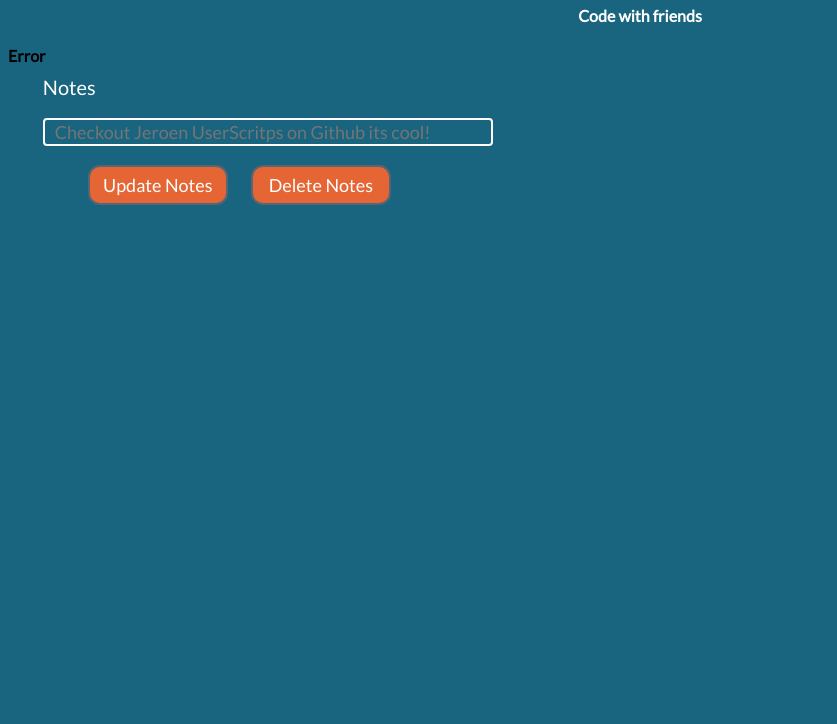
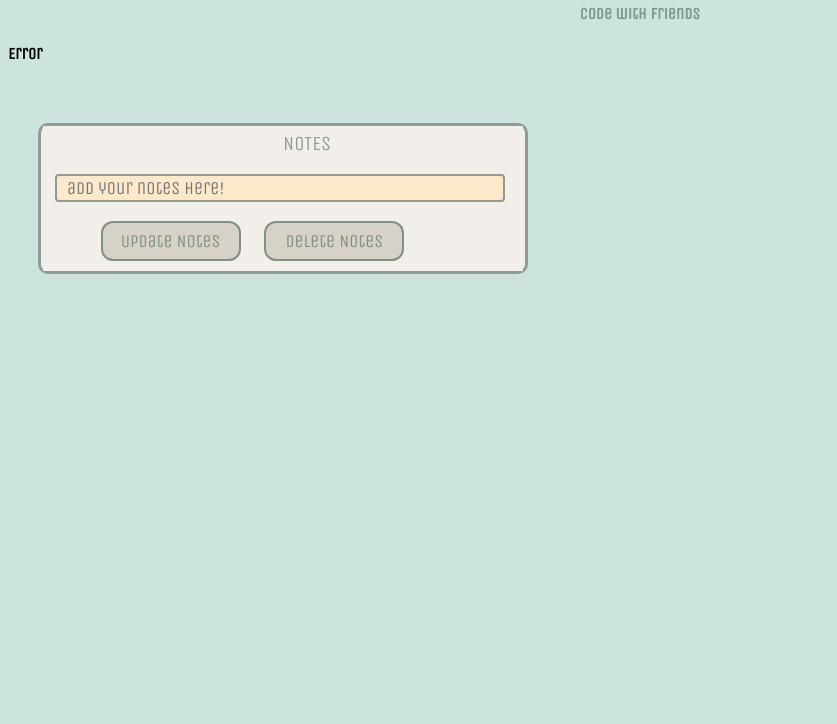
Before and after one commit to sreyas-kv/pairprogramming-3, a website: page public/pages/hello.html in a window 1280 px wide. Shown: the part 76-800 px from the top of the page, without its empty margins (0-837 px from the left). Drawn offline with nearby package versions, Linux system fonts and the light colour scheme; no server answers.

Commit message:
Changed the colors

```diff
--- a/public/css/hello.css
+++ b/public/css/hello.css
@@ -1,28 +1,43 @@
 * {
     box-sizing: border-box;
     font-family: 'Lato', sans-serif;
-    background: #19647E;
-}
-
-body * {
-    box-sizing: border-box;
+    background-color: #CCE3DE;
+    /* background-image: url('https://images.unsplash.com/32/Mc8kW4x9Q3aRR3RkP5Im_IMG_4417.jpg?ixlib=rb-0.3.5&ixid=eyJhcHBfaWQiOjEyMDd9&s=962fdbcc8d5031658056ef47fded4b7b&auto=format&fit=crop&w=1650&q=80'); */
+    font-family: 'Unica One', cursive;
 }
 
 h1,
 h4 {
     text-align: center;
-    color: #FFFFFF;
+    color: #3d59528c;
 }
 
-.profile {
+.profile-parent {
+    /* display: inline-block; */
+    display: grid;
+    grid-template-columns: 200px 20px;
+    /* grid-row-gap: 2px; */
+    border: solid 3px #3d59528c;
+    width: 500px;
+    margin-bottom: 10px;
+    float: left;
+}
+
+.box_half {
+    float: left;
+    width: 50%;
+}
+
+.container {
     display: inline-block;
 }
 
 .profile-div {
-    width: 400px;
-    height: 120px;
+    width: 250px;
+    /* height: 120px; */
     padding-left: 20px;
-    margin-top: 10px;
+    margin-top: 5px;
+    margin-bottom: 5px;
 }
 
 img {
@@ -33,63 +48,57 @@ img {
 
 .avtar-div {
     margin-left: 10px;
+    margin-top: 5px;
 }
 
 .container-parent {
-    margin-top: 20px;
+    /* margin-top: 20px; */
     margin-left: 30px;
     margin-right: auto;
     width: auto;
     float: left;
-}
-
-.box_half {
-    width: 50%;
-    height: auto;
-    float: left;
-}
-
-.demo-form fieldset {
-    padding: 0;
-    margin-left: 0;
-    margin-right: 0;
-    margin-bottom: 0;
-    border: none;
-}
-
-.update_notes {
-    position: relative;
-    width: auto;
-    display: inline-block;
+    /* border: solid 4px black; */
 }
 
 fieldset {
-    padding: 0;
+    /* padding: 0;
     margin-top: 10px;
-    margin-left: 10px;
+    margin-left: auto;
     margin-right: 0;
-    margin-bottom: 0;
+    margin-bottom: 0; */
+    /* position: relative;*/
+    /* display: inline-block; */
+    /* padding-left: 700px;
+    padding-top: -400px; */
     border: none;
     width: auto;
-    color: #FFFFFF;
+    color: #3d59528c;
+    background-color: #F2EFEA;
+}
+
+.container {
+    display: inline-block;
 }
 
 .notes-notes {
     font-size: 20px;
-    color: #FFFFFF;
+    color: #3d59528c;
+    margin-left: 50%;
+    background-color: #F2EFEA;
 }
 
 .notes-text {
     width: 450px;
     padding-left: 10px;
     border-radius: 4px;
-    border: 2px solid #576574;
+    border: 2px solid black;
 }
 
 .notes {
     padding-left: 10px;
     font-size: 20px;
-    color: #FFFFFF;
+    color: #3d59528c;
+    background-color: #F2EFEA;
 }
 
 .update_notes_button,
@@ -99,9 +108,9 @@ fieldset {
     width: 140px;
     text-align: center;
     font-size: 18px;
-    background: #E56634;
-    color: #FFFFFF;
-    border: 2px solid #576574;
+    background: #d6d2c7;
+    color: #3d59528c;
+    border: 2px solid #3d59528c;
     border-radius: 12px;
 }
 
@@ -111,14 +120,33 @@ fieldset {
 }
 
 input[type=text] {
-    color: #FFFFFF;
+    color: #3d59528c;
     font-size: 18px;
-    border: 2px solid #FFFFFF;
+    border: 2px solid #3d59528c;
+    background-color: #FCE8CA;
+}
+
+.update_notes {
+    border: 3px solid #3d59528c;
+    border-radius: 10px;
+    margin-top: 60px;
+    width: 490px;
+    background-color: #F2EFEA;
+}
+
+form {
+    background-color: #F2EFEA;
+}
+
+.notes-added {
+    background-color: #F2EFEA;
 }
 
 
 /* Responsive Deisgn */
 
+
+/*
 .container-parent {
     max-width: 1000px;
     padding-left: 20px;
@@ -134,24 +162,28 @@ input[type=text] {
 
 .container-parent::after {
     clear: both;
-}
+} */
 
-.centered {
+
+/* .centered {
     float: left;
     padding-left: 1.04166666%;
     padding-right: 1.04166666%;
-}
+} */
 
+
+/*
 .profile-div {
-    color: #FFFFFF;
-}
+    color: #3d59528c;
+} */
 
 
 /* Mobile Defaults */
 
-.centered {
+
+/* .centered {
     width: 100%;
-}
+} */
 
 
 /* Non Mobile Grid */
--- a/public/css/index.css
+++ b/public/css/index.css
@@ -1,46 +1,52 @@
 * {
-    background: url('https://images.fabric.com/images/693/693/0339954.jpg');
+    background-color: #CCE3DE;
     background-size: cover;
+    font-family: 'Unica One', cursive;
 }
 
 header {
     margin-top: 50px;
     text-align: center;
-    color: #EEF5DB;
+    color: #3d59528c;
 }
 
 main {
-    width: 350px;
+    width: 420px;
     margin: 0 auto;
 }
 
 .col-1 {
+    text-align: center;
     margin: auto;
     width: 400px;
     padding: 10px;
     height: auto;
-    border: 3px solid #EEF5DB;
+    border: 3px solid #3d59528c;
     font-size: 20px;
-    color: #EEF5DB;
+    color: #3d59528c;
     border-radius: 12px;
+    background: #d6d2c7;
 }
 
 p {
     width: 250px;
     display: inline-block;
     margin-left: 10px;
+    background: #d6d2c7;
 }
 
 h3 {
     width: 350px;
     display: inline-block;
     margin-left: 10px;
+    background: #d6d2c7;
 }
 
 .index-span {
     display: inline-block;
     width: 350px;
     text-align: center;
+    background: #d6d2c7;
 }
 
 .index-signup,
@@ -50,10 +56,10 @@ h3 {
     width: 80px;
     text-align: center;
     font-size: 18px;
-    color: #EEF5DB;
-    border: 2px solid #EEF5DB;
+    color: #3d59528c;
+    border: 2px solid #3d59528c;
     border-radius: 6px;
-    background: #37392E;
+    background: #F2EFEA;
     width: 120px;
 }
 
--- a/public/css/login.css
+++ b/public/css/login.css
@@ -1,12 +1,14 @@
 * {
-    background-image: url('https://images.unsplash.com/32/Mc8kW4x9Q3aRR3RkP5Im_IMG_4417.jpg?ixlib=rb-0.3.5&ixid=eyJhcHBfaWQiOjEyMDd9&s=962fdbcc8d5031658056ef47fded4b7b&auto=format&fit=crop&w=1650&q=80');
-    background-size: cover;
+    /* background-image: url('https://images.unsplash.com/32/Mc8kW4x9Q3aRR3RkP5Im_IMG_4417.jpg?ixlib=rb-0.3.5&ixid=eyJhcHBfaWQiOjEyMDd9&s=962fdbcc8d5031658056ef47fded4b7b&auto=format&fit=crop&w=1650&q=80'); */
+    font-family: 'Unica One', cursive;
+    background-color: #CCE3DE;
+    /* background-size: cover; */
 }
 
 header {
     margin-top: 50px;
     text-align: center;
-    color: #FFFFFF;
+    color: #3d59528c;
 }
 
 main {
@@ -18,57 +20,57 @@ label {
     width: 150px;
     display: inline-block;
     margin-left: 10px;
-    background: #37392E;
+    background: #d6d2c7;
 }
 
 .login-form {
     margin: 10px;
-    background: #37392E;
+    background: #d6d2c7;
 }
 
 .span-login {
     display: inline-block;
     width: 282px;
     text-align: right;
-    background: #37392E;
+    background: #d6d2c7;
 }
 
 input[type=text],
 input[type=password],
 .login-login {
-    background: #19647E;
-    color: #FFFFFF;
+    background: #F2EFEA;
+    color: #3d59528c;
     font-size: 18px;
     border-radius: 3px;
 }
 
 input[type=text],
 input[type=password] {
-    border: 2px solid #E56634;
+    border: 2px solid #3d59528c;
 }
 
 .login-login {
-    background: #37392E;
+    background: #d6d2c7;
     text-align: center;
     margin-left: 40%;
     font-size: 25px;
 }
 
 fieldset {
-    background: #37392E;
-    color: #FFFFFF;
+    background: #d6d2c7;
+    color: #3d59528c;
     font-size: 18px;
     border-radius: 12px;
-    border: 2px solid #E56634;
+    border: 2px solid #3d59528c;
 }
 
 .login-button,
 .login-cancel {
     text-align: center;
     font-size: 18px;
-    border: 2px solid #E56634;
-    color: #FFFFFF;
-    background: #19647E;
+    border: 2px solid #3d59528c;
+    color: #3d59528c;
+    background: #F2EFEA;
     border-radius: 12px;
     padding: 5px;
     width: 120px;
--- a/public/css/signup.css
+++ b/public/css/signup.css
@@ -1,13 +1,15 @@
 * {
     /* background-image: linear-gradient(120deg, #84fab0 0%, #8fd3f4 100%); */
-    background-image: url('https://images.unsplash.com/32/Mc8kW4x9Q3aRR3RkP5Im_IMG_4417.jpg?ixlib=rb-0.3.5&ixid=eyJhcHBfaWQiOjEyMDd9&s=962fdbcc8d5031658056ef47fded4b7b&auto=format&fit=crop&w=1650&q=80');
+    /* background-image: url('https://images.unsplash.com/32/Mc8kW4x9Q3aRR3RkP5Im_IMG_4417.jpg?ixlib=rb-0.3.5&ixid=eyJhcHBfaWQiOjEyMDd9&s=962fdbcc8d5031658056ef47fded4b7b&auto=format&fit=crop&w=1650&q=80'); */
+    background-color: #CCE3DE;
     background-size: cover;
+    font-family: 'Unica One', cursive;
 }
 
 header {
     margin-top: 50px;
     text-align: center;
-    color: #FFFFFF;
+    color: #3d59528c;
 }
 
 main {
@@ -19,57 +21,57 @@ label {
     width: 150px;
     display: inline-block;
     margin-left: 10px;
-    background: #37392E;
+    background: #d6d2c7;
 }
 
 .signup-form {
     margin: 10px;
-    background: #37392E;
+    background: #d6d2c7;
 }
 
 .span-button {
     display: inline-block;
     width: 282px;
     text-align: right;
-    background: #37392E;
+    background: #d6d2c7;
 }
 
 input[type=text],
 input[type=password],
 .signup-signup {
-    background: #19647E;
-    color: #FFFFFF;
+    background: #F2EFEA;
+    color: #3d59528c;
     font-size: 18px;
     border-radius: 3px;
 }
 
 input[type=text],
 input[type=password] {
-    border: 2px solid #E56634;
+    border: 2px solid #3d59528c;
 }
 
 .signup-signup {
-    background: #37392E;
+    background: #d6d2c7;
     text-align: center;
     margin-left: 50%;
     font-size: 25px;
 }
 
 fieldset {
-    background: #37392E;
-    color: #FFFFFF;
+    background: #d6d2c7;
+    color: #3d59528c;
     font-size: 18px;
     border-radius: 12px;
-    border: 2px solid #E56634;
+    border: 2px solid #3d59528c;
 }
 
 .signup-button,
 .signup-cancel {
     text-align: center;
     font-size: 18px;
-    border: 2px solid #E56634;
-    color: #FFFFFF;
-    background: #19647E;
+    border: 2px solid #3d59528c;
+    color: #3d59528c;
+    background: #F2EFEA;
     border-radius: 12px;
     padding: 5px;
     width: 120px;
--- a/public/js/hello.js
+++ b/public/js/hello.js
@@ -42,7 +42,7 @@ function renderUserDetails(info) {
         <div class="profile profile-div details">
         <p>${name}</p>
         <p>${location}</p>
-        <a href=${htmlUrl}>View ${userName}'s Github profile</a>
+        <a href=${htmlUrl}>${userName}'s Github profile</a>
         </div>
         </div>
         `
@@ -117,7 +117,7 @@ function renderNotes(existingNotes) {
     const notes = existingNotes;
     const notesRender = `
     <div class="notes-parent">
-    <p>${notes}</p>
+    <p class="notes-added">${notes}</p>
     `
     const notesOutputEelement = $('.notes');
     notesOutputEelement.prop('hidden', false).append(notesRender);
--- a/public/pages/hello.html
+++ b/public/pages/hello.html
@@ -6,13 +6,14 @@
     <title>Code with a new friend</title>
     <script src="https://code.jquery.com/jquery-3.2.1.min.js" integrity="sha256-hwg4gsxgFZhOsEEamdOYGBf13FyQuiTwlAQgxVSNgt4=" crossorigin="anonymous"></script>
     <link href="/css/hello.css" rel="stylesheet" type="text/css">
-    <link href="https://fonts.googleapis.com/css?family=Lato" rel="stylesheet">
+    <link href="https://fonts.googleapis.com/css?family=Unica+One" rel="stylesheet">
+    <!-- <link href="https://fonts.googleapis.com/css?family=Lato" rel="stylesheet"> -->
 </head>
 
 <body>
     <header role="header">
-        <h1>{ Pair Programming } </h1>
-        <h4>Code with friends</h4>
+        <h1>{ PAIR PROGRAMMING } </h1>
+        <h4>code with friends</h4>
     </header>
     <main role="main">
         <div class="container-1 sub-container error" name="user-details"></div>
@@ -21,14 +22,14 @@
                 <div class="container box_half github_users" name="git-users"></div>
                 <div class="container box_half update_notes" name="update_notes">
                     <fieldset>
-                        <span class="notes-notes">Notes</span>
+                        <span class="notes-notes">NOTES</span>
                         <form class="notes-form" name="notes-form" role="notes form">
-                            <br><input type="text" id="notes-text" class="notes-text" placeholder="Checkout Jeroen UserScritps on Github its cool!" maxlength="400"><br><br>
+                            <br><input type="text" id="notes-text" class="notes-text" placeholder="add your notes here!" maxlength="400"><br><br>
                             <input type="submit" value="Update Notes" id="update_notes_button" class="update_notes_button">
                             <input type="submit" value="Delete Notes" id="delete_notes" class="delete_notes">
                         </form>
+                        <div class="notes"></div>
                     </fieldset>
-                    <div class="notes"></div>
                 </div>
             </div>
         </div>
```
Also changed, not shown: public/pages/index.html (+5 -7 lines), public/pages/login.html (+4 -3 lines), public/pages/signup.html (+4 -3 lines), README.md.
